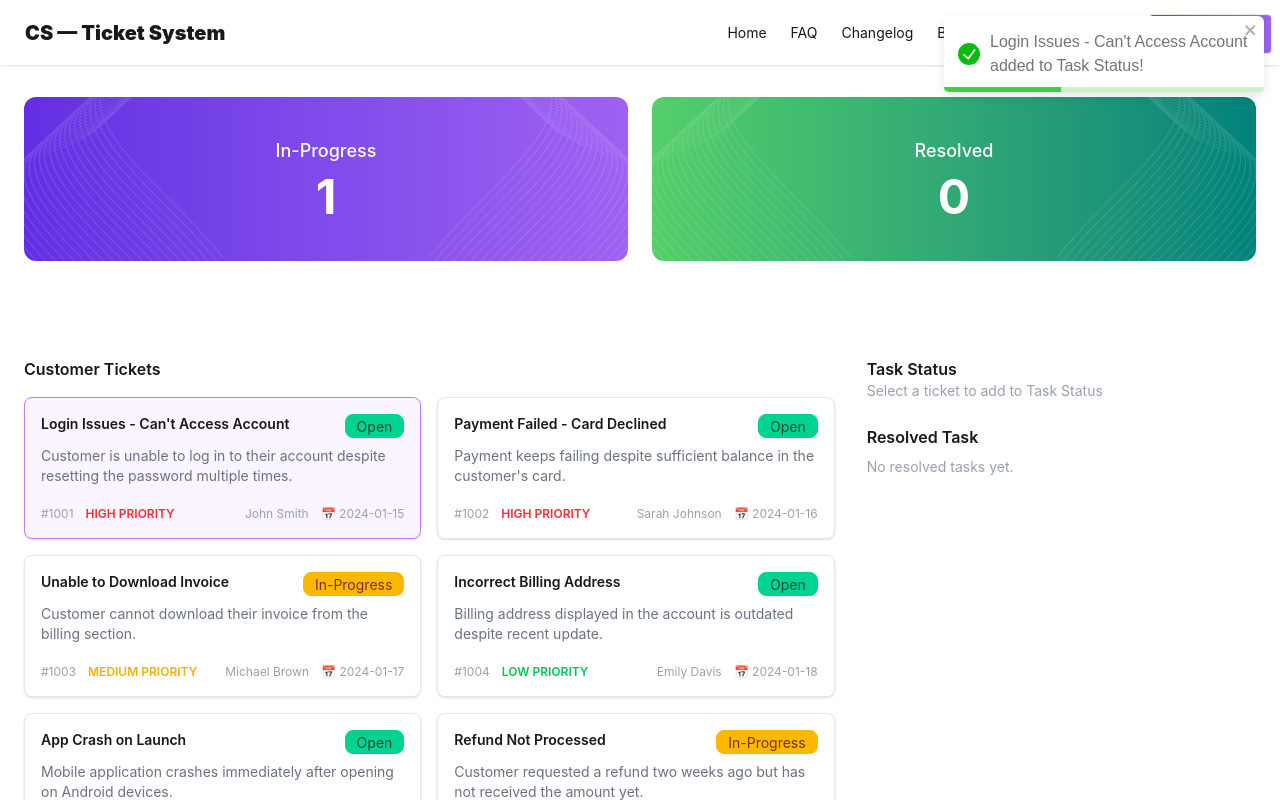
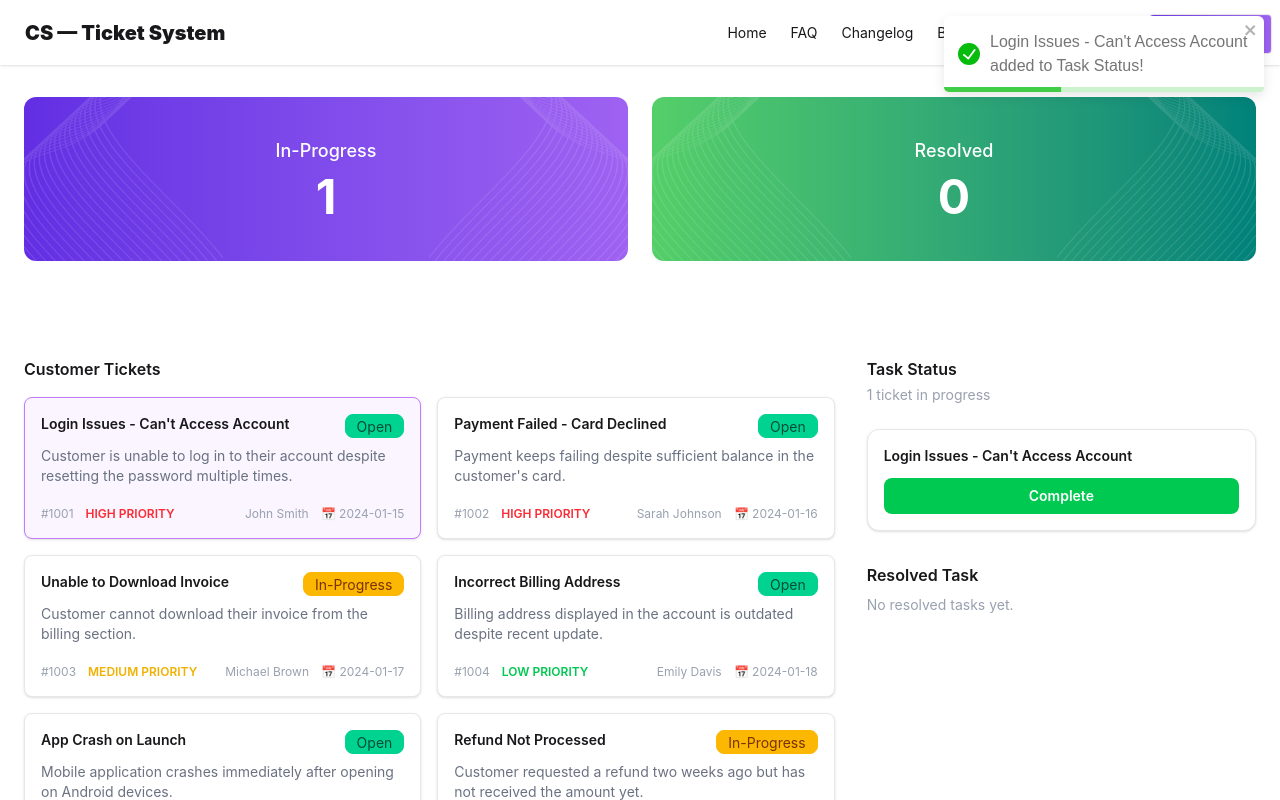
Before and after one commit to md-sazzadul/customer-support-zone, a React (Vite) app: page / in a window 1280 px wide. Both pictures are taken after a click on the element 222 px from the left and 468 px from the top of the page. Shown: the top 800 px of the page. Built offline with nearby package versions, Linux system fonts and the light colour scheme.

Commit message:
complete task status section

```diff
--- a/src/App.jsx
+++ b/src/App.jsx
@@ -23,6 +23,11 @@ function App() {
 
     setTaskStatusItems((prev) => [...prev, ticket]);
     return true;
+  };
+
+  const handleComplete = (ticket) => {
+    setTaskStatusItems((prev) => prev.filter((t) => t.id !== ticket.id));
+    setResolvedItems((prev) => [...prev, ticket]);
   };
 
   return (
@@ -62,7 +67,11 @@ function App() {
             </div>
 
             <div>
-              <TaskStatus />
+              <TaskStatus
+                taskStatusItems={taskStatusItems}
+                resolvedItems={resolvedItems}
+                onComplete={handleComplete}
+              />
             </div>
           </div>
         </div>
--- a/src/component/TaskStatus/TaskStatus.jsx
+++ b/src/component/TaskStatus/TaskStatus.jsx
@@ -1,15 +1,64 @@
-const TaskStatus = () => {
+import { toast } from "react-toastify";
+
+const TaskStatus = ({ taskStatusItems, resolvedItems, onComplete }) => {
+  const handleComplete = (ticket) => {
+    onComplete(ticket);
+    toast.success(`${ticket.title} has been resolved! 🎉`);
+  };
+
   return (
     <div>
-      <h2 className="font-semibold">Task Status</h2>
+      <h2 className="font-semibold text-base mb-1">Task Status</h2>
 
-      <p className="text-sm text-gray-400 mb-6">
-        Select a ticket to add to Task Status
-      </p>
+      {taskStatusItems.length === 0 ? (
+        <p className="text-sm text-gray-400 mb-6">
+          Select a ticket to add to Task Status
+        </p>
+      ) : (
+        <p className="text-sm text-gray-400 mb-6">
+          {taskStatusItems.length} ticket{taskStatusItems.length > 1 ? "s" : ""}{" "}
+          in progress
+        </p>
+      )}
 
-      <h3 className="font-semibold mb-2">Resolved Task</h3>
+      {/* In-Progress Tasks */}
+      <div className="space-y-4 mb-8">
+        {taskStatusItems.map((ticket) => (
+          <div
+            key={ticket.id}
+            className="bg-white border border-gray-200 rounded-xl p-4 shadow-sm"
+          >
+            <p className="font-semibold text-sm mb-3">{ticket.title}</p>
+            <button
+              onClick={() => handleComplete(ticket)}
+              className="w-full bg-green-500 hover:bg-green-600 active:bg-green-700 text-white font-semibold text-sm py-2 px-4 rounded-lg transition-colors duration-150"
+            >
+              Complete
+            </button>
+          </div>
+        ))}
+      </div>
 
-      <p className="text-gray-400 text-sm">No resolved tasks yet.</p>
+      {/* Resolved Tasks */}
+      <h3 className="font-semibold text-base mb-2">Resolved Task</h3>
+
+      {resolvedItems.length === 0 ? (
+        <p className="text-gray-400 text-sm">No resolved tasks yet.</p>
+      ) : (
+        <div className="space-y-3">
+          {resolvedItems.map((ticket) => (
+            <div
+              key={ticket.id}
+              className="bg-green-50 border border-green-200 rounded-xl p-4 shadow-sm flex items-center gap-3"
+            >
+              <span className="text-green-500 text-lg">✔</span>
+              <p className="text-sm font-medium text-green-800">
+                {ticket.title}
+              </p>
+            </div>
+          ))}
+        </div>
+      )}
     </div>
   );
 };
```
